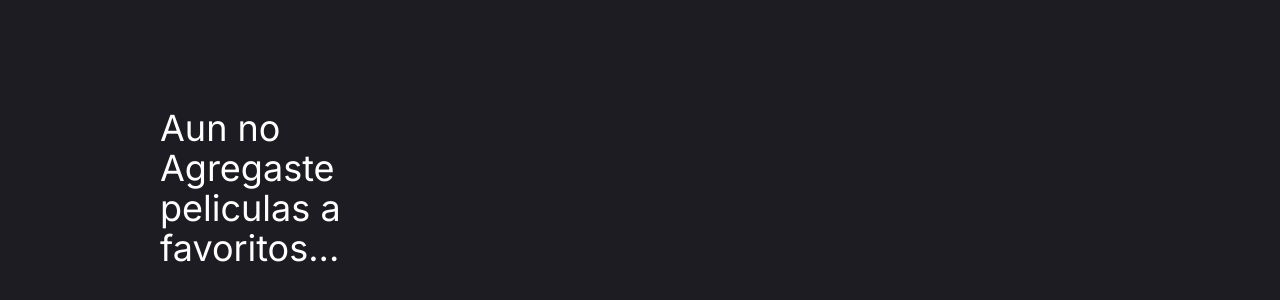
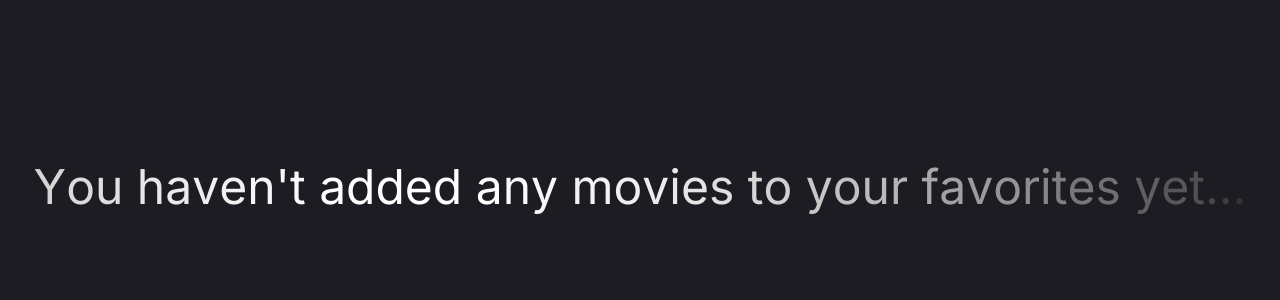
Before and after one commit to Leyes97/frontmdb, a Next.js app: page /favorite in a window 1280 px wide. Shown: the part 212-512 px from the top of the page. Built offline with nearby package versions, Linux system fonts and the light colour scheme.

Commit message:
test ux desing favorite page

```diff
--- a/app/favorite/page.jsx
+++ b/app/favorite/page.jsx
@@ -5,6 +5,7 @@ import axios from 'axios';
 import Image from 'next/image';
 import { FaPlay } from 'react-icons/fa';
 import { baseUrl } from '@/constants/movie';
+import { motion } from 'framer-motion';
 
 const FavoritePage = () => {
   const [favoriteMovies, setFavoriteMovies] = useState([]);
@@ -58,7 +59,6 @@ const FavoritePage = () => {
         await axios.delete(
           `http://localhost:8080/api/users/remove/${user.id}/${movieId}`,
         );
-        // Filtra la película eliminada de la lista de favoritos y actualiza el estado
         const updatedFavoriteMovies = favoriteMovies.filter(
           (id) => id !== movieId,
         );
@@ -70,15 +70,27 @@ const FavoritePage = () => {
     }
   };
 
+  const message = "You haven't added any movies to your favorites yet...";
+  const letters = message.split('');
+
   return (
-    <div className="flex min-h-screen items-center justify-center bg-primary p-4">
-      <div className="grid grid-cols-1 sm:grid-cols-2 md:grid-cols-3 gap-6 w-full max-w-screen-lg">
-        {movies.length > 0 ? (
-          movies.map((movie, index) => (
+    <div className="flex flex-col min-h-screen items-center justify-center bg-primary p-4">
+      {movies.length > 0 && (
+        <motion.h1
+          className="text-4xl text-white uppercase mb-8"
+          initial={{ opacity: 0, y: -150 }}
+          animate={{ opacity: 1, y: 0 }}
+          transition={{ duration: 4 }}>
+          Your Favorite Movies
+        </motion.h1>
+      )}
+
+      {movies.length > 0 ? (
+        <div className="grid grid-cols-1 sm:grid-cols-2 md:grid-cols-3 gap-6 w-full max-w-screen-lg">
+          {movies.map((movie, index) => (
             <div
               key={index}
               className="flex flex-col rounded-lg shadow-xl overflow-hidden bg-primary/25 h-full">
-              {/* Imagen de la película */}
               <div className="relative w-full h-64">
                 <Image
                   src={`${baseUrl}${movie.poster_path}`}
@@ -88,7 +100,7 @@ const FavoritePage = () => {
                   loading="lazy"
                 />
               </div>
-              {/* Contenido de la tarjeta */}
+
               <div className="flex-auto p-4 flex flex-col justify-between">
                 <div>
                   <h1 className="text-lg md:text-xl font-semibold text-white/80">
@@ -120,15 +132,31 @@ const FavoritePage = () => {
                 </div>
               </div>
             </div>
-          ))
-        ) : (
-          <div
-            className="flex justify-center items-center text-4xl
-          ">
-            Aun no Agregaste  peliculas a favoritos...
+          ))}
+        </div>
+      ) : (
+        <div className="flex flex-col justify-center items-center h-full w-full text-center overflow-hidden">
+          <div className="text-center w-full px-4">
+            {letters.map((letter, index) => (
+              <motion.span
+                key={index}
+                initial={{ opacity: 0 }}
+                animate={{ opacity: 1 }}
+                exit={{ opacity: 0 }}
+                transition={{
+                  duration: 4,
+                  delay: index * 0.1,
+                  repeat: Infinity,
+                  repeatType: 'reverse',
+                }}
+                className="text-3xl sm:text-4xl md:text-5xl lg:text-5xl text-white break-all"
+                style={{ display: 'inline-block' }}>
+                {letter === ' ' ? '\u00A0' : letter}
+              </motion.span>
+            ))}
           </div>
-        )}
-      </div>
+        </div>
+      )}
     </div>
   );
 };
--- a/components/Header.jsx
+++ b/components/Header.jsx
@@ -1,5 +1,6 @@
 'use client';
 import { useState, useEffect } from 'react';
+import { motion } from 'framer-motion';
 import Link from 'next/link';
 import axios from 'axios';
 
@@ -7,7 +8,6 @@ import axios from 'axios';
 import Nav from './Nav';
 import MobileNav from './MobileNav';
 import SearchBar from './SearchBar';
-import Avatar from './Avatar';
 import CustomButton from './CustomButton';
 
 const Header = () => {
@@ -51,7 +51,13 @@ const Header = () => {
           <div className=" flex justify-between items-center mx-12">
             {/* Logo */}
             <Link href="/">
-              <h1 className="text-4xl font-semibold text-accent">TMDB</h1>
+              <motion.h1
+                initial={{ opacity: 0, y:-60 }}
+                animate={{ opacity: 1, y: 0 }}
+                transition={{ duration: 4 }}
+                className="text-4xl font-semibold text-accent">
+                TMDB
+              </motion.h1>
             </Link>
 
             {/* Search bar */}
@@ -63,12 +69,10 @@ const Header = () => {
             <div className="hidden xl:flex items-center gap-12">
               <Nav />
               <CustomButton text={'logout'} onClick={logout} />
-
             </div>
 
             {/* Mobile nav */}
             <div className="xl:hidden flex items-center gap-6">
-
               <MobileNav />
             </div>
           </div>
```
